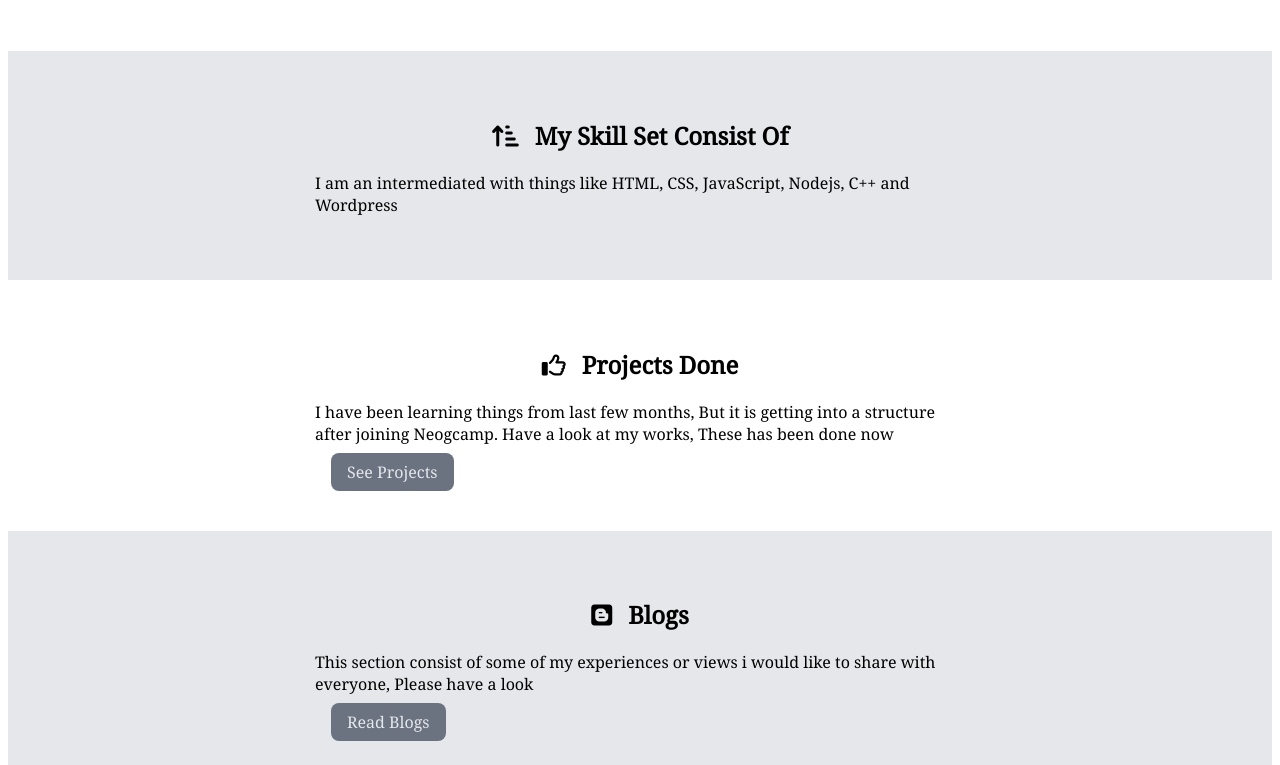
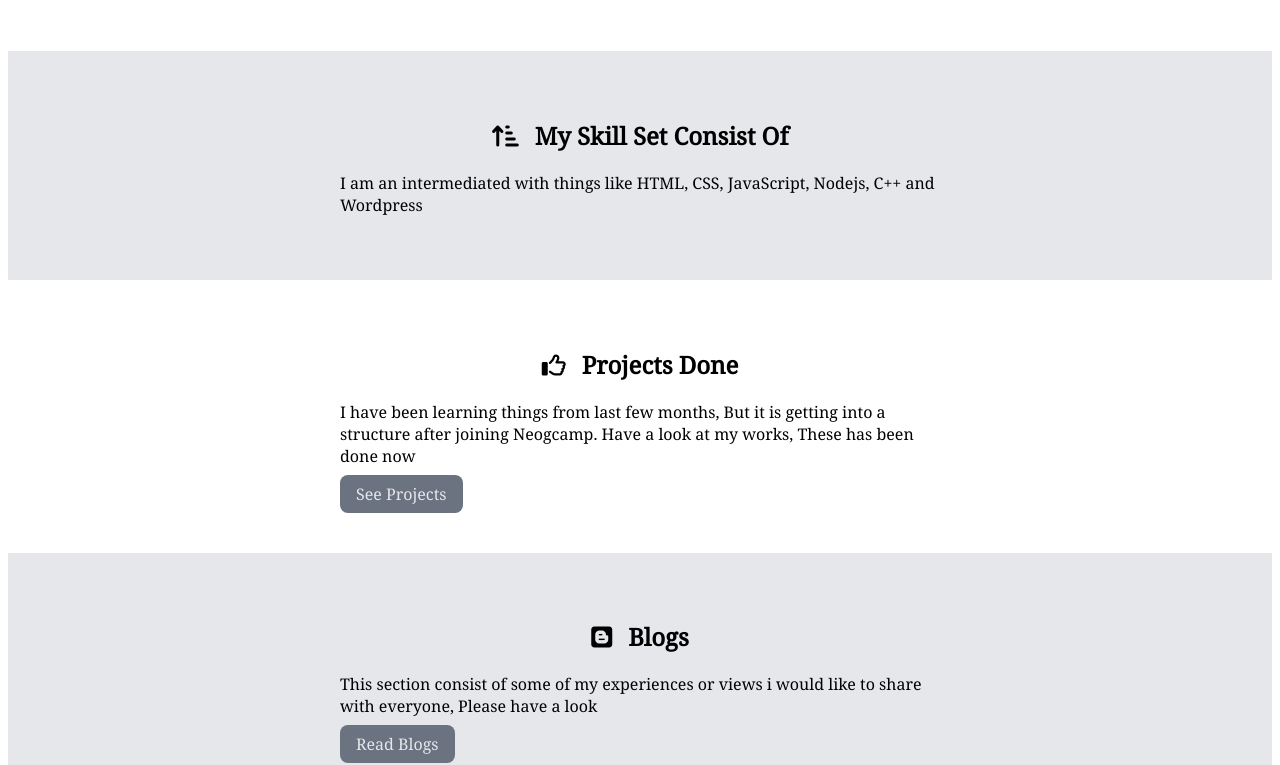
Before and after one commit to h-harsh/project-three-portfolio-website, a plain HTML site: page index.html in a window 1280 px wide. Shown: the part 504-1269 px from the top of the page. Drawn offline with Linux system fonts and the light colour scheme.

Commit message:
button sizes

```diff
--- a/style.css
+++ b/style.css
@@ -14,7 +14,7 @@ hr{
     padding:1rem 2rem;
 }
 .container-center{
-    max-width: 650px;
+    max-width: 600px;
     margin: auto;
 }
 /** links button**/
@@ -22,7 +22,7 @@ hr{
     border-radius: 0.5rem;
     text-decoration: none;
     padding: 0.5rem 1rem;
-    margin: 1rem;
+    margin: 1rem 0rem;
 }
 .primary-link{
     background-color: var(--primary-color);
```
